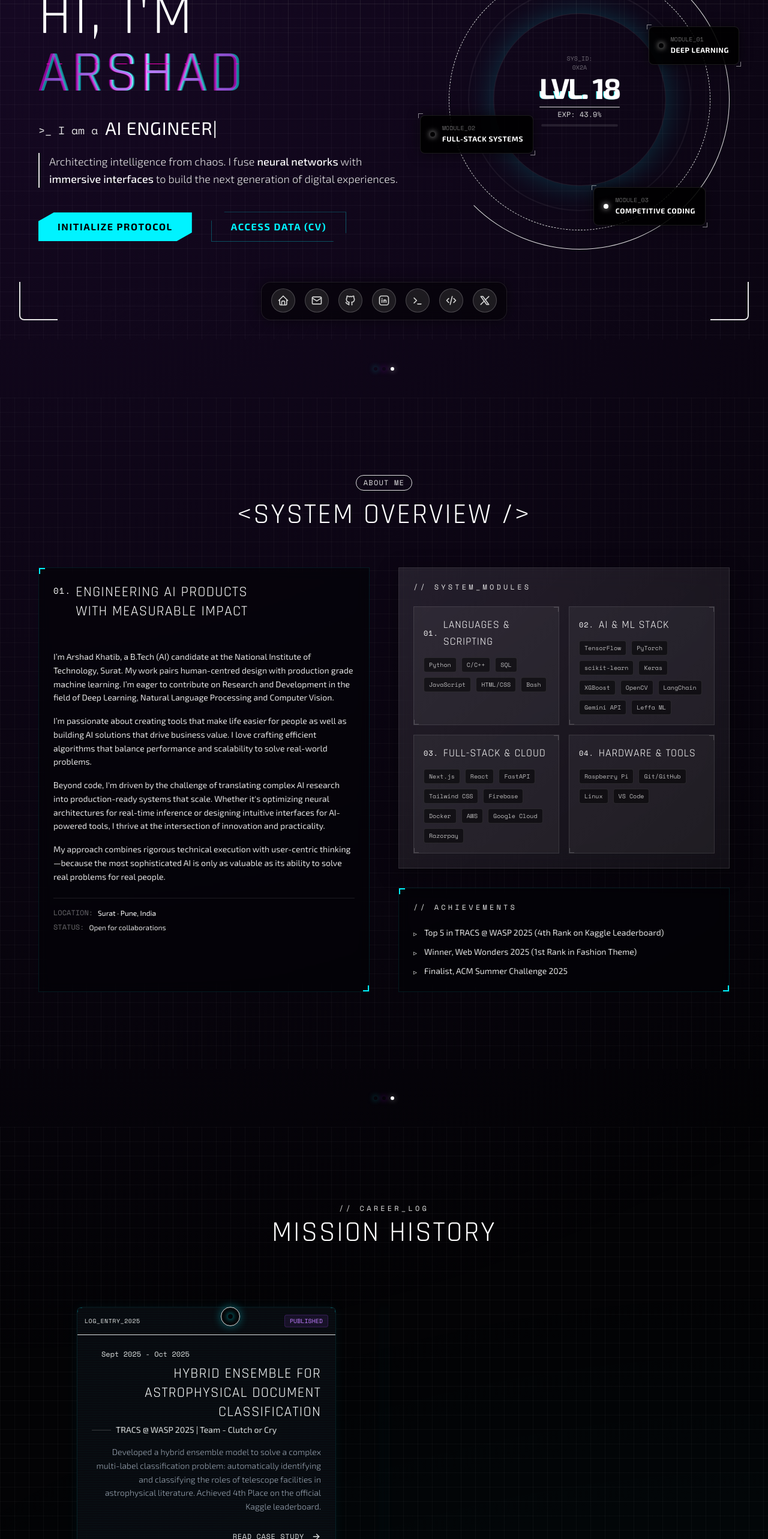
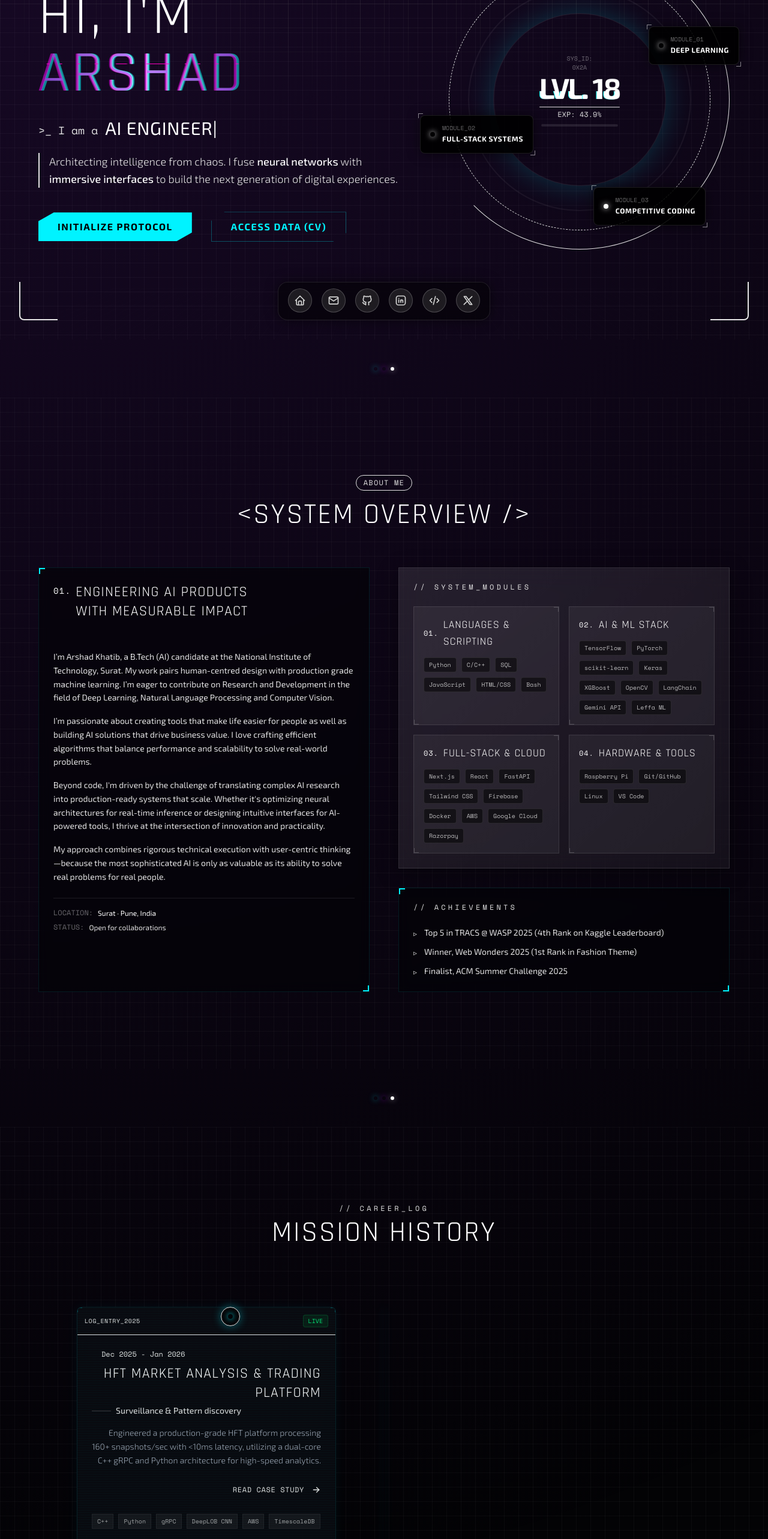
Before and after one commit to Arshad-13/Arshad_Portfolio, a Next.js app: page / in a window 1280 px wide. Shown: the part 234-2800 px from the top of the page at 60% size. Built offline with nearby package versions, Linux system fonts and the light colour scheme.

Commit message:
added new projects and updated Hyperlinks

```diff
--- a/app/components/ContactSection.jsx
+++ b/app/components/ContactSection.jsx
@@ -103,9 +103,9 @@ const ContactSection = () => {
 
             <div className="grid grid-cols-3 gap-4">
               {[
-                { icon: Github, label: "GITHUB", href: "https://github.com/Arshad-264", color: "hover:text-purple-400" },
-                { icon: Linkedin, label: "LINKEDIN", href: "https://www.linkedin.com/in/arshad-ahmed-khan-28491325a/", color: "hover:text-blue-400" },
-                { icon: Mail, label: "EMAIL", href: "mailto:arshadkhan2642002@gmail.com", color: "hover:text-cyan-400" },
+                { icon: Github, label: "GITHUB", href: "https://github.com/Arshad-13", color: "hover:text-purple-400" },
+                { icon: Linkedin, label: "LINKEDIN", href: "https://www.linkedin.com/in/arshad-khatib-408637270/", color: "hover:text-blue-400" },
+                { icon: Mail, label: "EMAIL", href: "mailto:arshadkhatib.2006@gmail.com", color: "hover:text-cyan-400" },
               ].map((item, i) => (
                 <a
                   key={i}
--- a/app/components/GameDock.jsx
+++ b/app/components/GameDock.jsx
@@ -33,7 +33,7 @@ const GameDock = () => {
       icon: (
         <IconBrandGithub className="h-full w-full text-neutral-300" />
       ),
-      href: "https://github.com/Arshad-264",
+      href: "https://github.com/Arshad-13",
       target: "_blank",
     },
     {
@@ -41,15 +41,7 @@ const GameDock = () => {
       icon: (
         <IconBrandLinkedin className="h-full w-full text-neutral-300" />
       ),
-      href: "https://www.linkedin.com/in/arshad-ahmed-khan-28491325a/",
-      target: "_blank",
-    },
-    {
-      title: "Codeforces",
-      icon: (
-        <IconTerminal className="h-full w-full text-neutral-300" />
-      ),
-      href: "#", // Update with your Codeforces profile URL
+      href: "https://www.linkedin.com/in/arshad-khatib-408637270/",
       target: "_blank",
     },
     {
@@ -57,7 +49,7 @@ const GameDock = () => {
       icon: (
         <IconCode className="h-full w-full text-neutral-300" />
       ),
-      href: "#", // Update with your LeetCode profile URL
+      href: "https://leetcode.com/u/rationalist_13/",
       target: "_blank",
     },
     {
--- a/app/data/portfolio.js
+++ b/app/data/portfolio.js
@@ -45,6 +45,31 @@ export const bio = {
 
 export const experiences = [
     {
+        slug: "hft-trading-platform",
+        title: "HFT Market Analysis & Trading Platform",
+        organization: "Surveillance & Pattern discovery",
+        date: "Dec 2025 - Jan 2026",
+        description:
+            "Engineered a production-grade HFT platform processing 160+ snapshots/sec with <10ms latency, utilizing a dual-core C++ gRPC and Python architecture for high-speed analytics.",
+        details: {
+            problem: "Financial markets require ultra-low latency systems to detect irregularities and capitalize on short-term price movements amidst massive data volumes.",
+            solution: "Architected a high-speed system using C++ for execution and Python for analytics. Deployed a DeepLOB CNN model for real-time price direction prediction.",
+            features: [
+                "High-Frequency Data Processing (<10ms latency)",
+                "DeepLOB CNN Model (63.4% Accuracy)",
+                "Market Manipulation Detection (Spoofing/Layering)",
+                "Scalable AWS Cloud Infrastructure (ECS, RDS, S3)"
+            ],
+            impact: "Achieved 60% win rate and 1.82 Sharpe Ratio in simulations. Optimized time-series storage with TimescaleDB (8:1 compression)."
+        },
+        tech: ["C++", "Python", "gRPC", "DeepLOB CNN", "AWS", "TimescaleDB"],
+        links: {
+            external: "https://trading-hub.live",
+            github: "https://github.com/Arshad-13/genesis2025"
+        },
+        status: "LIVE"
+    },
+    {
         slug: "tracs-wasp-2025",
         title: "Hybrid Ensemble for Astrophysical Document Classification",
         organization: "TRACS @ WASP 2025 | Team - Clutch or Cry",
@@ -64,7 +89,8 @@ export const experiences = [
         },
         tech: ["Python", "PyTorch", "astroBERT", "XGBoost", "Scikit-learn"],
         links: {
-            // Add links if available
+            external: "https://drive.google.com/file/d/1XF2nmSg34A0-X_xcRxb3luJMccrycz71/view?usp=sharing",
+            kaggle: "https://www.kaggle.com/competitions/tracs-wasp-2025/leaderboard"
         },
         status: "PUBLISHED"
     },
@@ -115,7 +141,33 @@ export const experiences = [
         tech: ["TensorFlow", "Keras", "OpenCV", "Python", "Raspberry Pi"],
         links: {
             github: "https://github.com/Arshad-13/Makernova",
+            documentation: "https://docs.google.com/document/d/175QO3hpH85RUP6PY5FiqolnbVJcuIt83MistBMIyYoY/edit?usp=sharing"
         },
         status: "COMPLETED"
     },
+    {
+        slug: "oneflow-platform",
+        title: "OneFlow: Plan-to-Bill Platform",
+        organization: "Oddo x Amalthea Hackathon (IIT Gandhinagar)",
+        date: "2024",
+        description:
+            "A comprehensive project management and billing solution developed within a strict 24-hour hackathon environment. Features RBAC and automated data ingestion.",
+        details: {
+            problem: "Managing the lifecycle from project planning to billing while handling user permissions and legacy data import is complex for enterprises.",
+            solution: "Built a robust Next.js platform with PostgreSQL. Implemented strict Role-Based Access Control and automated bulk data ingestion via CSV.",
+            features: [
+                "Role-Based Access Control (RBAC)",
+                "Bulk Data Ingestion (CSV Parsing)",
+                "Automated Billing Integration",
+                "OCR Document Data Extraction"
+            ],
+            impact: "Developed a functional MVP with secure permission hierarchies and data automation in under 24 hours."
+        },
+        tech: ["Next.js", "PostgreSQL", "Prisma ORM", "OCR", "TypeScript"],
+        links: {
+            external: "https://oddo-hackathon-pied.vercel.app",
+            github: "https://github.com/manavdhamecha77/Oddo-Hackathon"
+        },
+        status: "HACKATHON"
+    },
 ];
```
